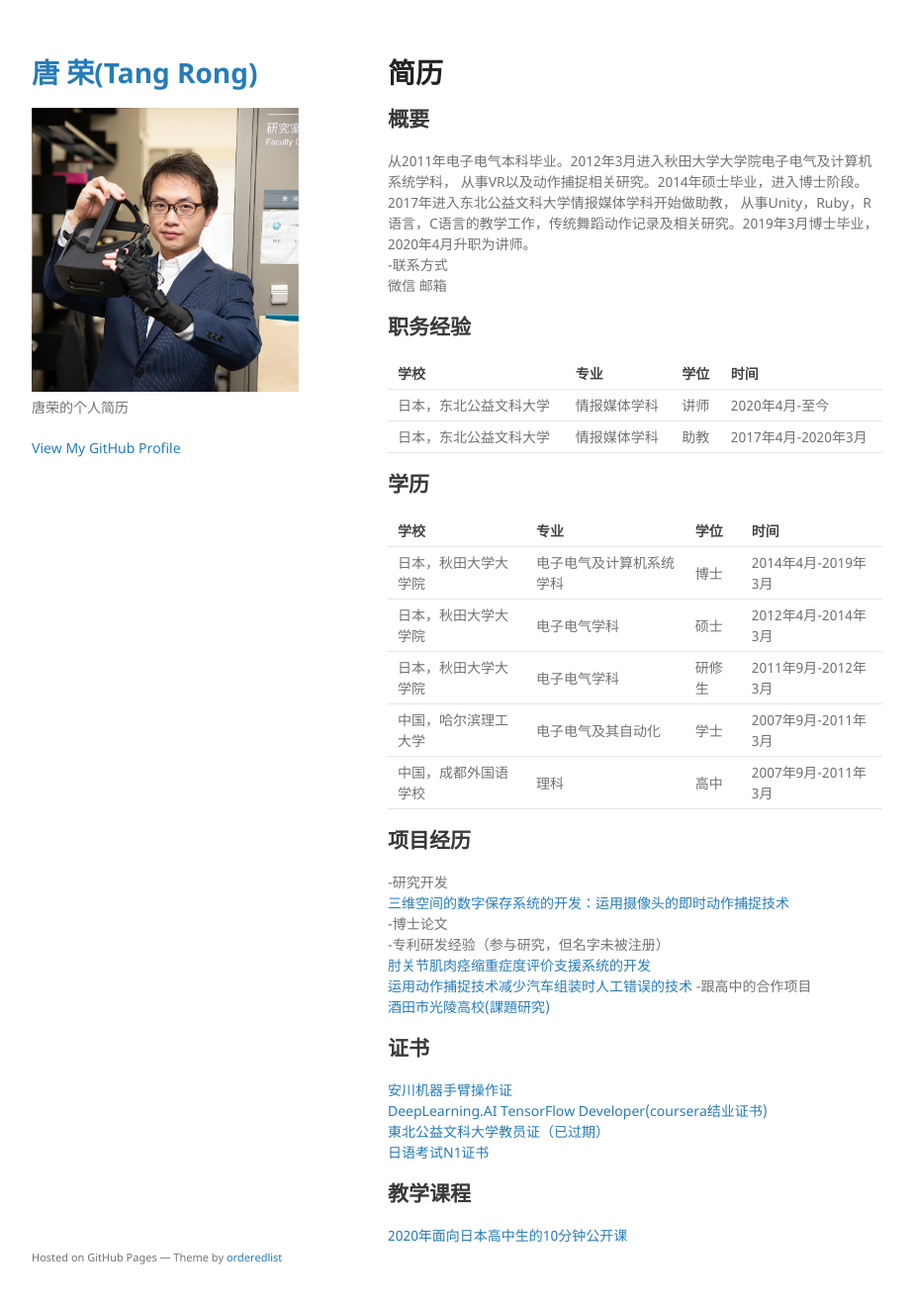
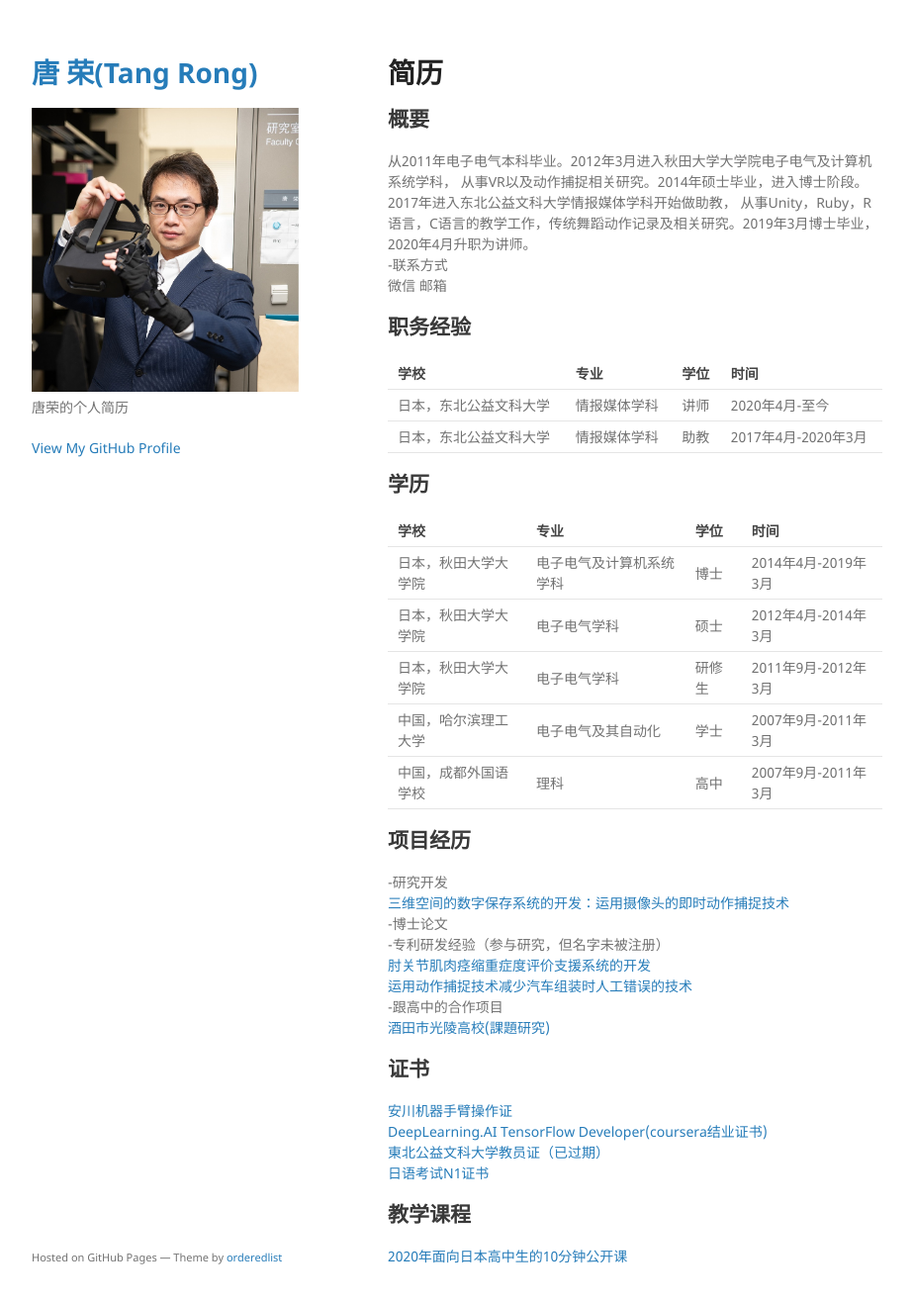
Before and after one commit to CoronovaT/CoronovaT.github.io, a Jekyll site: the page built from index.md, in a window 1280 px wide and 1350 px high. Shown: the top 1317 px of the window at 99% size, without its empty margins (178-1101 px from the left). Built offline with Jekyll 4.4.1, drawn with Linux system fonts in a browser that asks for light colours; our own code applies the rules of GitHub Pages for plain Markdown files.

```diff
--- a/index.md
+++ b/index.md
@@ -34,7 +34,7 @@ layout: default
 -博士论文\
 -专利研发经验（参与研究，但名字未被注册）\
 [肘关节肌肉痉缩重症度评价支援系统的开发](./projects/muscle_injury.html)\
-[运用动作捕捉技术减少汽车组装时人工错误的技术](./projects/toyota.html)
+[运用动作捕捉技术减少汽车组装时人工错误的技术](./projects/toyota.html)\
 -跟高中的合作项目\
 [酒田市光陵高校(課題研究)](./projects/koryo/koryo.html)
 
```
